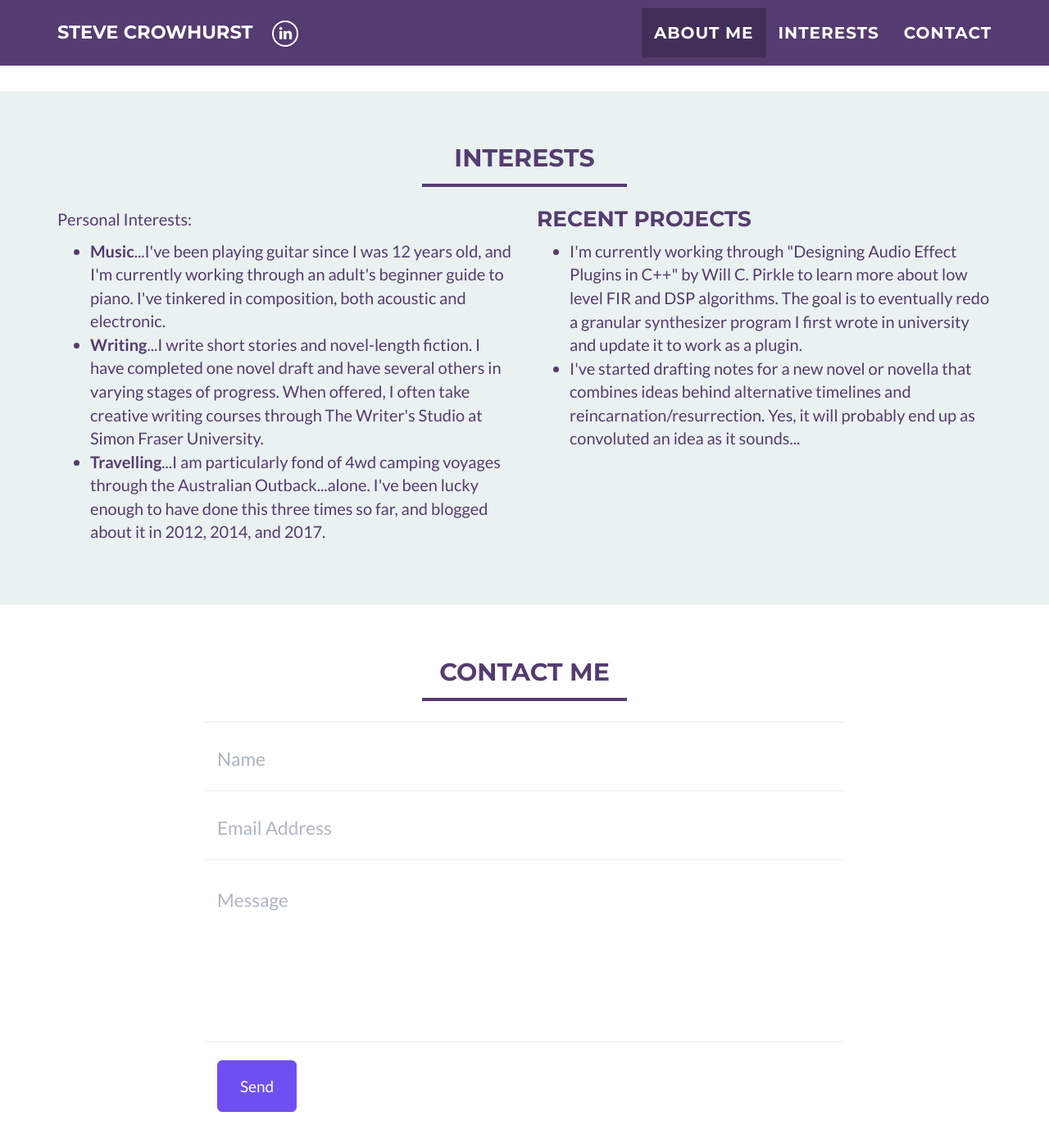
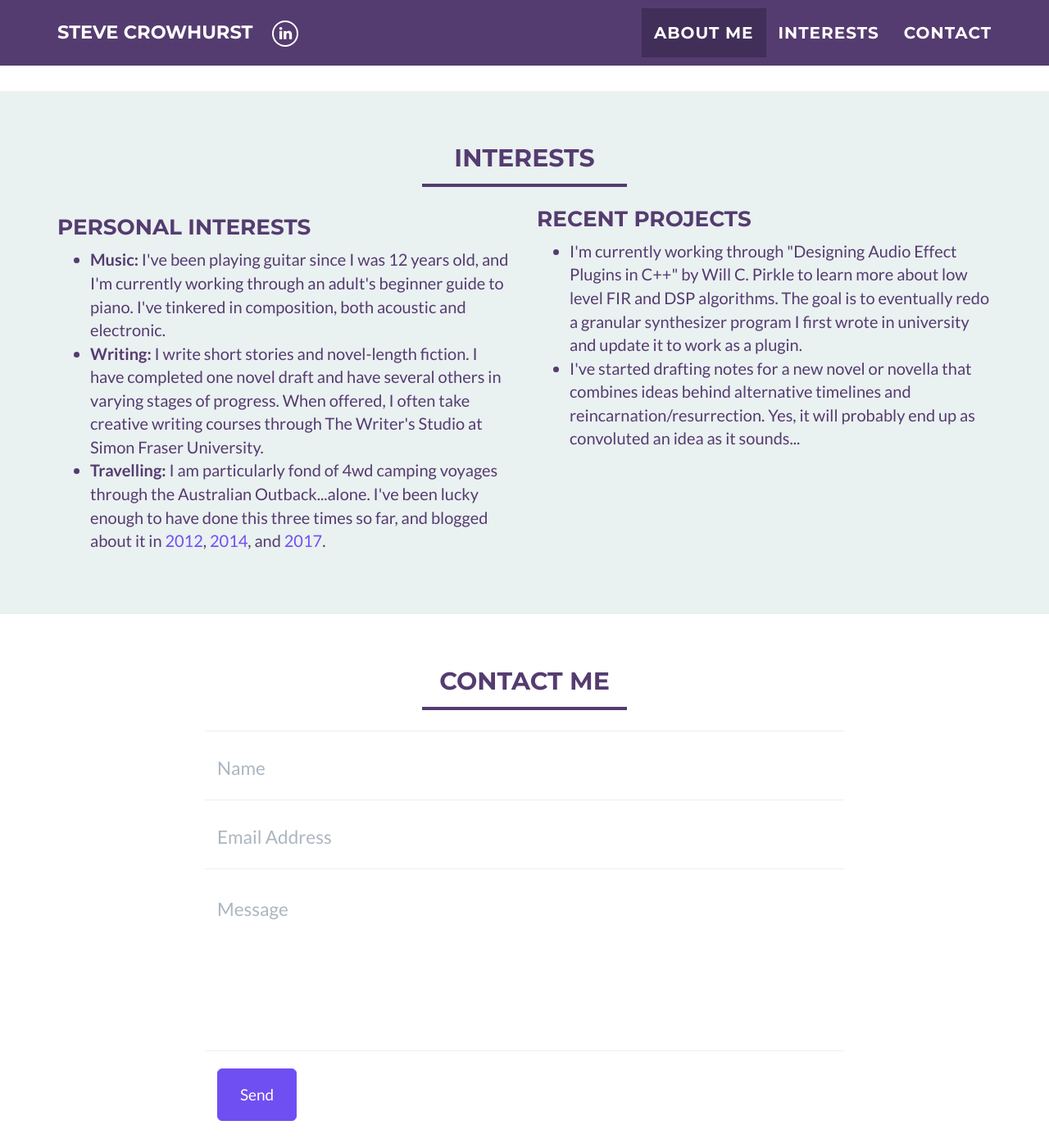
Before and after one commit to stevecrow316/stevecrow316.github.io, a Jekyll site: the page built from index.html, in a window 1280 px wide and 1400 px high, scrolled down 1006 px. Shown: the whole window at 82% size. Built offline with Jekyll 4.4.1, drawn with Linux system fonts in a browser that asks for light colours.

Commit message:
Updated background colour, added blog links

```diff
--- a/_config.yml
+++ b/_config.yml
@@ -15,7 +15,7 @@ social:
 # Color settings (hex-codes without the leading hash-tag)
 color:
   primary: 704FF2
-  primary-rgb: "140, 50, 242"
+  primary-rgb: "82, 64, 239"
   secondary: 553C70
   secondary-dark: 412F59
   section-tout: eaf1f1
--- a/_includes/interests.html
+++ b/_includes/interests.html
@@ -9,17 +9,17 @@
             <div class="row">
                 <div class="col-sm-6">
 		    <p>
-			    Personal Interests:
+			    <h3 style="margin-top:0">Personal Interests</h3>
         </p>
 			<ul>
 			  <li>
-				 <b>Music</b>...I've been playing guitar since I was 12 years old, and I'm currently working through an adult's beginner guide to piano. I've tinkered in composition, both acoustic and electronic.
+				 <b>Music: </b>I've been playing guitar since I was 12 years old, and I'm currently working through an adult's beginner guide to piano. I've tinkered in composition, both acoustic and electronic.
 			  </li>
 			  <li>
-				  <b>Writing</b>...I write short stories and novel-length fiction. I have completed one novel draft and have several others in varying stages of progress. When offered, I often take creative writing courses through The Writer's Studio at Simon Fraser University.
+				  <b>Writing: </b>I write short stories and novel-length fiction. I have completed one novel draft and have several others in varying stages of progress. When offered, I often take creative writing courses through The Writer's Studio at Simon Fraser University.
 			  </li>
 			  <li>
-				  <b>Travelling</b>...I am particularly fond of 4wd camping voyages through the Australian Outback...alone. I've been lucky enough to have done this three times so far, and blogged about it in 2012, 2014, and 2017.
+				  <b>Travelling: </b>I am particularly fond of 4wd camping voyages through the Australian Outback...alone. I've been lucky enough to have done this three times so far, and blogged about it in <a href="https://thecrow2012.travellerspoint.com">2012</a>, <a href="https://thecrow2014.travellerspoint.com">2014</a>, and <a href="https://thecrow2017.travellerspoint.com">2017</a>.
       </li>
 			</ul>
 		</div>
```
